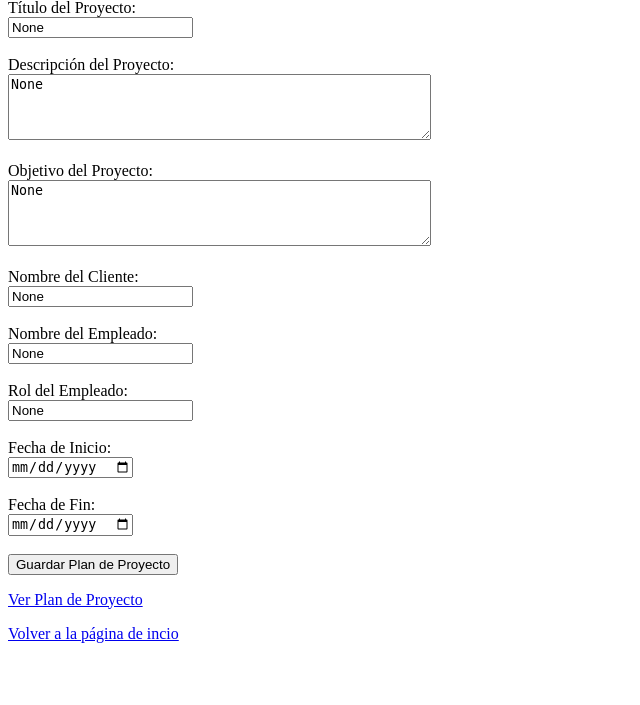
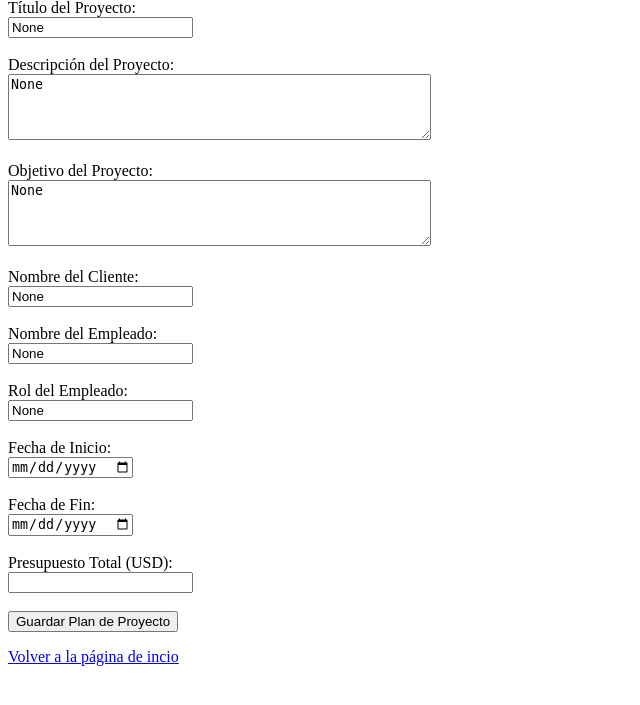
Before and after one commit to CMancillas/creador_plan_de_proyectos, a Django app: page /define-project-plan/ in a window 1280 px wide. Shown: the part 81-786 px from the top of the page, without its empty margins (0-640 px from the left). Run offline with Django 5.2, Linux system fonts and the light colour scheme; a user stored in the database is signed in; data comes from the database, SQL or seed files in the repository; both versions use the stored data as it was after the commit.

Commit message:
Implementacion de historia de usuario 15 terminada, se actualizo views, forms, models, urls y los htmls view_project_plan y define_project_plan

```diff
--- a/creadorDeProyectos/creadorAPP/admin.py
+++ b/creadorDeProyectos/creadorAPP/admin.py
@@ -1,3 +1,7 @@
 from django.contrib import admin
+from .models import ProjectPlan
 
 # Register your models here.
+
+# Registrando el modelo ProjectPlan a la base de datos
+admin.site.register(ProjectPlan)
--- a/creadorDeProyectos/creadorAPP/forms.py
+++ b/creadorDeProyectos/creadorAPP/forms.py
@@ -56,12 +56,13 @@ class AmbitoProyectoForm(forms.ModelForm):
 class ProjectPlanForm(forms.ModelForm):
     class Meta:
         model = ProjectPlan
-        fields = ['title', 'description', 'objetive', 'clientName', 'employeeName', 'employeeRole', 'startDate', 'endDate']
+        fields = ['title', 'description', 'objetive', 'clientName', 'employeeName', 'employeeRole', 'startDate', 'endDate', 'presupuestoTotal']
         widgets = {
             'description': forms.Textarea(attrs={'rows': 4, 'placeholder': 'Descripción del proyecto...'}),
             'objetive': forms.Textarea(attrs={'rows': 4, 'placeholder': 'Objetivo del proyecto...'}),
             'startDate': forms.DateInput(attrs={'type': 'date'}),
             'endDate': forms.DateInput(attrs={'type': 'date'}),
+            'presupuestoTotal': forms.NumberInput(attrs={'placeholder': 'Presupuesto en USD'}),
         }
         labels = {
             'title': 'Título del Proyecto',
@@ -72,15 +73,21 @@ class ProjectPlanForm(forms.ModelForm):
             'employeeRole': 'Rol del Empleado',
             'startDate': 'Fecha de Inicio',
             'endDate': 'Fecha de Fin',
+            'presupuestoTotal': 'Prespuesto Total (USD)',
         }
 
     def clean(self):
         cleaned_data = super().clean()
         startDate = cleaned_data.get('startDate')
         endDate = cleaned_data.get('endDate')
+        presupuestoTotal = cleaned_data.get('presupuestoTotal')
 
         if startDate and endDate and startDate > endDate:
             self.add_error('endDate', "La fecha de fin no puede ser anterior a la fecha de inicio.")
+
+        # Validacion de presupuesto positivo
+        if presupuestoTotal is not None and presupuestoTotal < 0:
+            self.add_error('presupuestoTotal', "El presupuesto debe de ser un valor positivo.")
 
         return cleaned_data
 
--- a/creadorDeProyectos/creadorAPP/models.py
+++ b/creadorDeProyectos/creadorAPP/models.py
@@ -31,7 +31,14 @@ class ProjectPlan(models.Model):
 
     endDate = models.DateField()
 
-
+    # Campo para el presupuesto total
+    presupuestoTotal = models.DecimalField(
+        max_digits=12,
+        decimal_places=2,
+        null=True,
+        blank=True,
+        help_text="Presupuesto total del proyecto en USD."
+        )
 
     def _str_(self):
         return f"Plan de proyecto almacenado exitosamente."
--- a/creadorDeProyectos/creadorAPP/templates/projects/define_project_plan.html
+++ b/creadorDeProyectos/creadorAPP/templates/projects/define_project_plan.html
@@ -35,10 +35,17 @@
         <label for="id_endDate">Fecha de Fin:</label><br>
         <input type="date" id="id_endDate" name="endDate" value="{{ form.endDate.value }}"><br><br>
 
+        <label for="id_presupuestoTotal">Presupuesto Total (USD):</label><br>
+<input type="number" id="id_presupuestoTotal" name="presupuestoTotal" step="0.01" value="{{ form.presupuestoTotal.value }}"><br><br>
+
         <button type="submit">Guardar Plan de Proyecto</button>
     </form>
 
-    <p><a href="{% url 'view_project_plan' %}">Ver Plan de Proyecto</a></p>
+
+    <!-- El enlace "Ver Plan de Proyecto" solo se mostrará cuando el proyecto exista y tenga un ID válido.-->
+    {% if project_plan and project_plan.id %}
+    <p><a href="{% url 'view_project_plan' project_plan.id %}">Ver Plan de Proyecto</a></p>
+    {% endif %}
 
     <!---Enlace para volver a la pagina de incio (PRUEBA)-->
     <p><a href="{% url 'home' %}">Volver a la página de incio</a></p>
--- a/creadorDeProyectos/creadorAPP/urls.py
+++ b/creadorDeProyectos/creadorAPP/urls.py
@@ -10,8 +10,9 @@ urlpatterns = [
     path('definir-ambito/', views.definir_ambito_proyecto, name='definir_ambito_proyecto'),
     path('ver-ambito/', views.ver_ambito_proyecto, name='ver_ambito_proyecto'),
     # path('proyecto/eliminar/<int:proyecto_id>/', views.eliminar_proyecto, name='eliminar_proyecto'),
-    path('define-project-plan/', views.define_project_plan, name='define_project_plan'),
-    path('view-project-plan/', views.view_project_plan, name='view_project_plan'),
+    path('define-project-plan/', views.define_project_plan, name='define_project_plan'), # Para crear un nuevo rpoyecto
+    path('define-project-plan/<int:project_id>/', views.define_project_plan, name='define_project_plan'), # Para editar un proyecto especifico
+    path('view-project-plan/<int:project_id>/', views.view_project_plan, name='view_project_plan'),
     #### Prueba
     path('indice/', views.indice, name='indice'),
     #######
--- a/creadorDeProyectos/creadorAPP/views.py
+++ b/creadorDeProyectos/creadorAPP/views.py
@@ -112,33 +112,34 @@ def eliminar_proyecto(request, proyecto_id):
 '''
 
 @login_required
-def define_project_plan(request):
-    try:
-        project_plan = ProjectPlan.objects.get(id=1)  # Cambia '1' por el id o criterio que necesites
-    except ProjectPlan.DoesNotExist:
-        project_plan = None
+def define_project_plan(request, project_id=None):
+    # Buscar el proyecto por su ID o crear uno nuevo si no existe
+    project_plan = get_object_or_404(ProjectPlan, id=project_id) if project_id else None
 
     if request.method == 'POST':
         form = ProjectPlanForm(request.POST, instance=project_plan)
         if form.is_valid():
-            form.save()
+            project = form.save()
             messages.success(request, "El plan de proyecto ha sido definido exitosamente.")
-            return redirect('view_project_plan')
-        else:
-            return render(request, 'projects/define_project_plan.html', {'form': form})
+            return redirect('view_project_plan', project_id = project.id)
+        # Haciendo pruebas de mejoramiento al codigo
+        """else:
+            return render(request, 'projects/define_project_plan.html', {'form': form})"""
     else:
         form = ProjectPlanForm(instance=project_plan)
 
-    return render(request, 'projects/define_project_plan.html', {'form': form})
+    return render(request, 'projects/define_project_plan.html', {'form': form, 'project_plan':project_plan})
 
 
 
 @login_required
-def view_project_plan(request):
-    try:
+def view_project_plan(request, project_id):
+    # Haciendo pruebas de mejoramiento al codigo
+    """try:
         project_plan = ProjectPlan.objects.get(id=1)  # Cambia '1' por el id o criterio que necesites
     except ProjectPlan.DoesNotExist:
-        project_plan = None
+        project_plan = None"""
+    project_plan = get_object_or_404(ProjectPlan, id=project_id)
 
     return render(request, 'projects/view_project_plan.html', {'project_plan': project_plan})
 
```
Also changed, not shown: creadorDeProyectos/creadorAPP/templates/projects/view_project_plan.html (+7 -1 lines), creadorDeProyectos/creadorAPP/migrations/0003_projectplan_presupuestototal.py (added), creadorDeProyectos/db.sqlite3.
